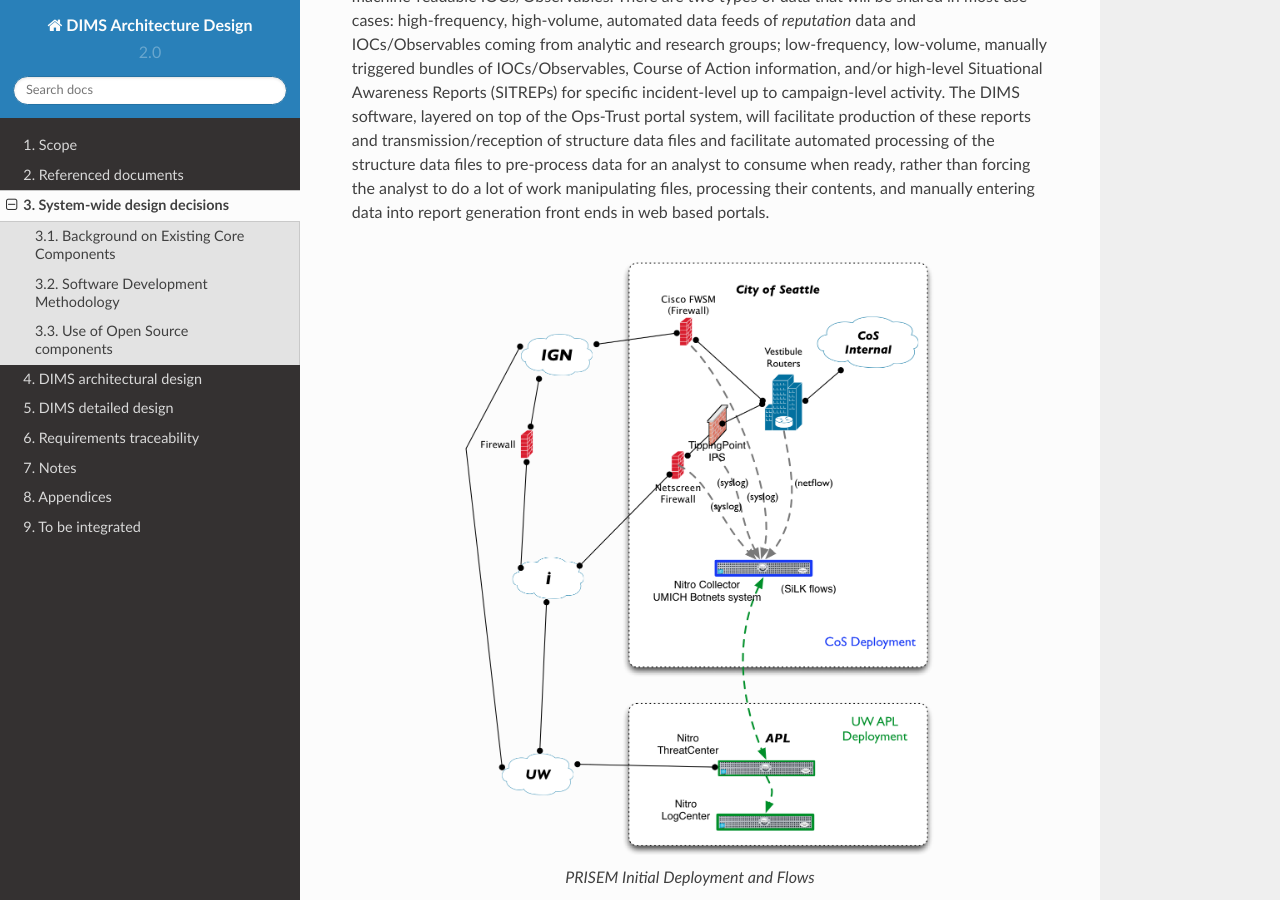
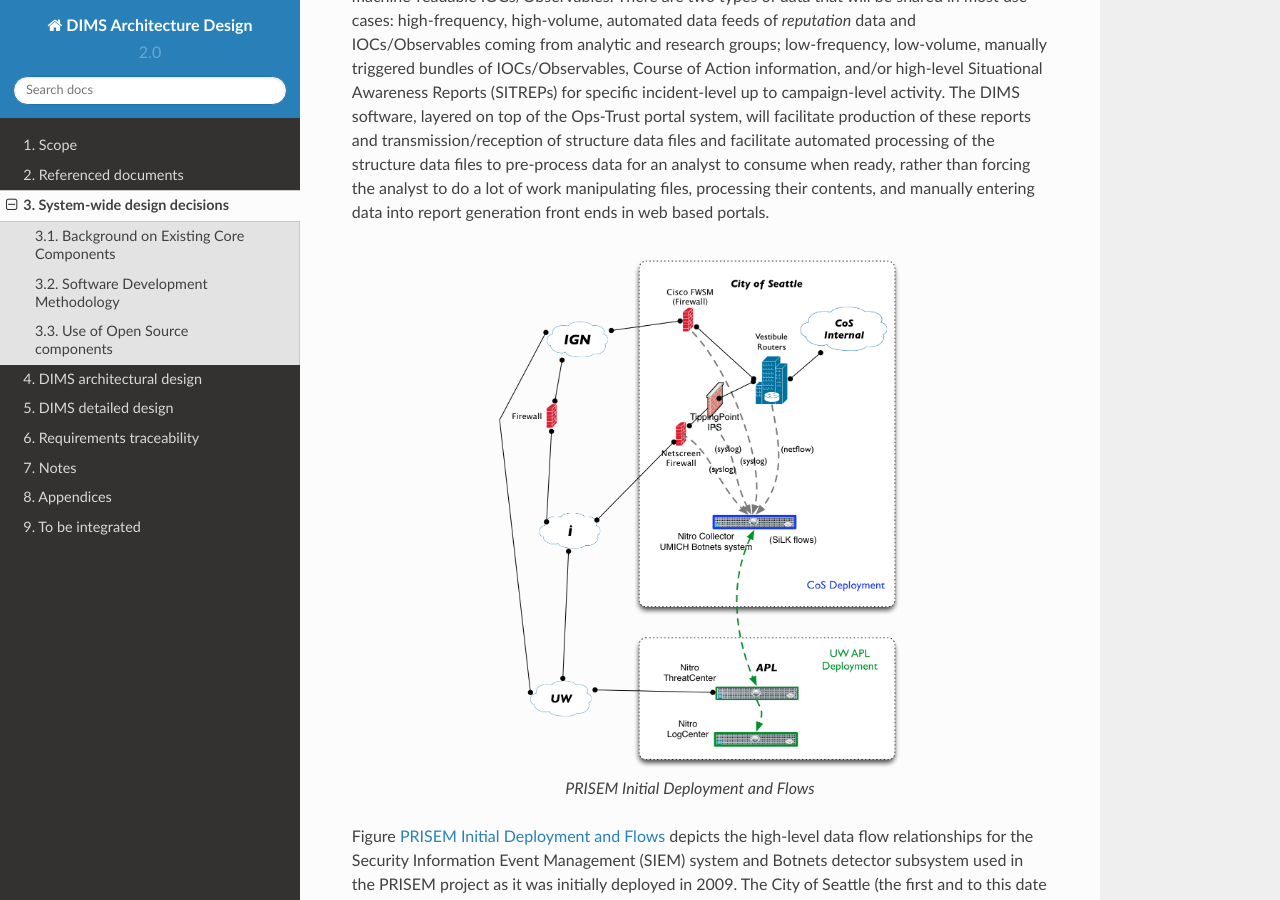
Before and after one commit to uw-dims/dims-ad, a Sphinx documentation site: the page built from source/systemwidedecisions.rst, in a window 1280 px wide and 900 px high, scrolled down 2653 px. Built offline with Sphinx 7.4.7 and the Read the Docs theme 2.0.0, drawn with Linux system fonts in a browser that asks for light colours.

Commit message:
Adjust image widths in figures for PDF

```diff
--- a/source/systemwidedecisions.rst
+++ b/source/systemwidedecisions.rst
@@ -139,7 +139,7 @@
 .. _PRISEMInitialDeploymentAndFlows:
 
 .. figure:: images/cos-hw-deployment-v3.png
-   :width: 70%
+   :width: 60%
    :align: center
 
    PRISEM Initial Deployment and Flows
@@ -161,7 +161,7 @@
 .. _Netflow-Architecture:
 
 .. figure:: images/Netflow-Architecture.png
-   :width: 70%
+   :width: 50%
    :align: center
 
    Netflow Architecture
@@ -204,7 +204,7 @@
 .. _PRISEM-Architecture:
 
 .. figure:: images/prisem-system-architecture-v1.png
-   :width: 70%
+   :width: 60%
    :align: center
 
    PRISEM Architecture
@@ -236,7 +236,7 @@
 .. _OpsTrustArchitectureDiagram:
 
 .. figure:: images/ops-trust-system-architecture.png
-   :width: 70%
+   :width: 60%
    :align: center
 
    Ops-Trust Architecture Diagram
```
